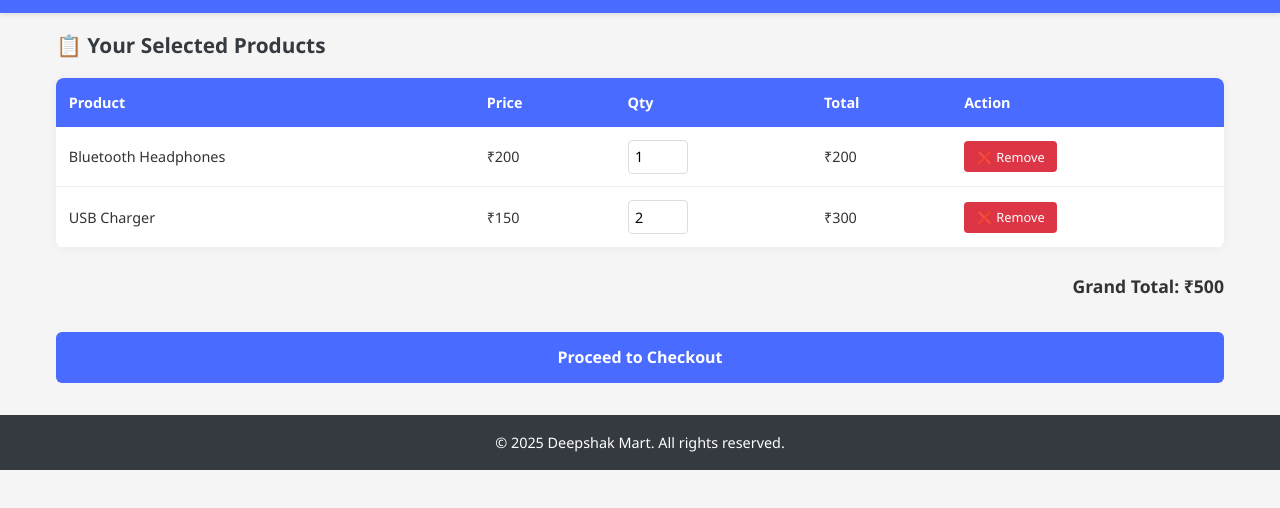
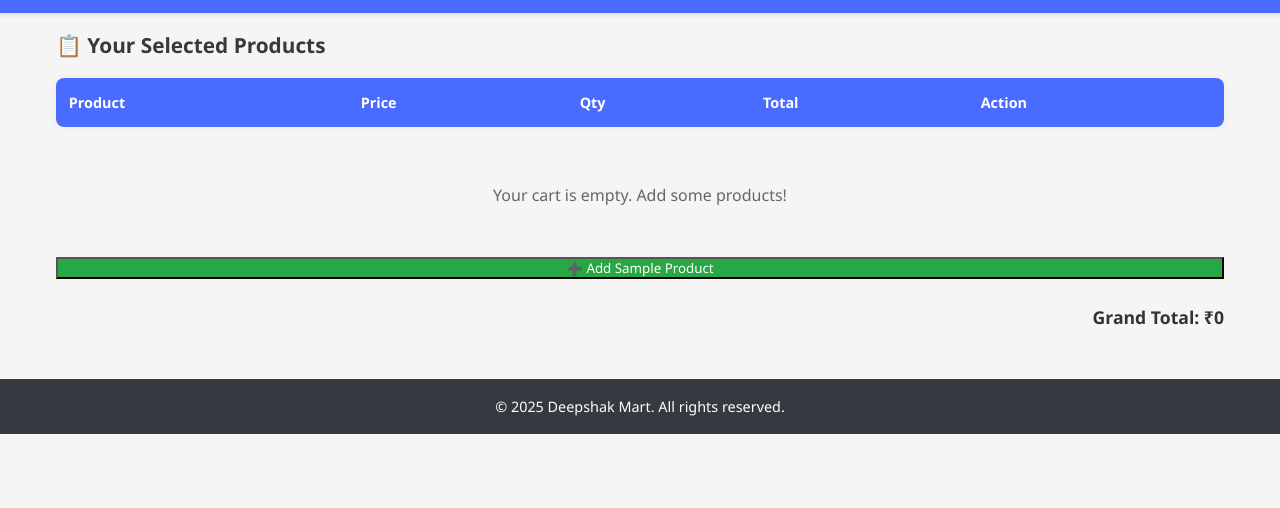
Before and after one commit to estor8374/E-store, a plain HTML site: page cart.html in a window 1280 px wide. Shown: the part 70-578 px from the top of the page. Drawn offline with Linux system fonts and the light colour scheme.

Commit message:
Update cart.html

```diff
--- a/cart.html
+++ b/cart.html
@@ -9,6 +9,7 @@
       --primary: #4a6bff;
       --secondary: #f8f9fa;
       --danger: #dc3545;
+      --success: #28a745;
       --light: #ffffff;
       --dark: #343a40;
     }
@@ -42,6 +43,7 @@
       display: flex;
       justify-content: space-between;
       align-items: center;
+      flex-wrap: wrap;
     }
 
     nav {
@@ -117,22 +119,35 @@
       font-size: 0.9rem;
     }
 
-    .remove-btn {
-      background-color: var(--danger);
-      color: white;
+    .btn {
       border: none;
       padding: 0.4rem 0.8rem;
       border-radius: 4px;
       cursor: pointer;
-      transition: background-color 0.3s;
+      transition: all 0.3s;
       font-size: 0.8rem;
       display: flex;
       align-items: center;
       gap: 0.3rem;
     }
 
+    .remove-btn {
+      background-color: var(--danger);
+      color: white;
+    }
+
     .remove-btn:hover {
       background-color: #c82333;
+    }
+
+    .add-btn {
+      background-color: var(--success);
+      color: white;
+      margin-top: 1rem;
+    }
+
+    .add-btn:hover {
+      background-color: #218838;
     }
 
     .checkout-btn {
@@ -156,11 +171,23 @@
       background-color: #3a56e0;
     }
 
+    .cart-actions {
+      display: flex;
+      flex-direction: column;
+      gap: 0.5rem;
+    }
+
     .total {
       font-size: 1.1rem;
       font-weight: bold;
       margin: 1rem 0;
       text-align: right;
+    }
+
+    .empty-cart {
+      text-align: center;
+      padding: 2rem;
+      color: #666;
     }
 
     footer {
@@ -230,7 +257,7 @@
     <h2>📋 Your Selected Products</h2>
 
     <div class="table-container">
-      <table>
+      <table id="cart-table">
         <thead>
           <tr>
             <th>Product</th>
@@ -240,32 +267,124 @@
             <th>Action</th>
           </tr>
         </thead>
-        <tbody>
-          <tr>
-            <td>Bluetooth Headphones</td>
-            <td>₹200</td>
-            <td><input type="number" value="1" min="1"></td>
-            <td>₹200</td>
-            <td><button class="remove-btn">❌ Remove</button></td>
-          </tr>
-          <tr>
-            <td>USB Charger</td>
-            <td>₹150</td>
-            <td><input type="number" value="2" min="1"></td>
-            <td>₹300</td>
-            <td><button class="remove-btn">❌ Remove</button></td>
-          </tr>
+        <tbody id="cart-items">
+          <!-- Cart items will be added here dynamically -->
         </tbody>
       </table>
     </div>
 
-    <div class="total">Grand Total: ₹500</div>
-    <a href="checkout.html" class="checkout-btn">Proceed to Checkout</a>
+    <div id="empty-cart-message" class="empty-cart" style="display: none;">
+      <p>Your cart is empty. Add some products!</p>
+    </div>
+
+    <div class="cart-actions">
+      <button class="add-btn" id="add-product-btn">➕ Add Sample Product</button>
+      <div class="total" id="grand-total">Grand Total: ₹0</div>
+      <a href="checkout.html" class="checkout-btn" id="checkout-btn" style="display: none;">Proceed to Checkout</a>
+    </div>
   </main>
 
   <footer>
     <p>© 2025 Deepshak Mart. All rights reserved.</p>
   </footer>
 
+  <script>
+    document.addEventListener('DOMContentLoaded', function() {
+      const cartItems = document.getElementById('cart-items');
+      const emptyCartMessage = document.getElementById('empty-cart-message');
+      const grandTotalElement = document.getElementById('grand-total');
+      const checkoutBtn = document.getElementById('checkout-btn');
+      const addProductBtn = document.getElementById('add-product-btn');
+
+      let products = [];
+      let productIdCounter = 1;
+
+      // Sample product data
+      const sampleProducts = [
+        { name: "Bluetooth Headphones", price: 200 },
+        { name: "USB Charger", price: 150 },
+        { name: "Power Bank", price: 500 },
+        { name: "Wireless Mouse", price: 250 },
+        { name: "Smart Watch", price: 1200 }
+      ];
+
+      // Add product to cart
+      function addProduct(product) {
+        const newProduct = {
+          id: productIdCounter++,
+          name: product.name,
+          price: product.price,
+          quantity: 1
+        };
+        products.push(newProduct);
+        renderCart();
+      }
+
+      // Remove product from cart
+      function removeProduct(productId) {
+        products = products.filter(product => product.id !== productId);
+        renderCart();
+      }
+
+      // Update product quantity
+      function updateQuantity(productId, newQuantity) {
+        const product = products.find(p => p.id === productId);
+        if (product) {
+          product.quantity = parseInt(newQuantity) || 1;
+          renderCart();
+        }
+      }
+
+      // Calculate grand total
+      function calculateTotal() {
+        return products.reduce((total, product) => {
+          return total + (product.price * product.quantity);
+        }, 0);
+      }
+
+      // Render cart
+      function renderCart() {
+        cartItems.innerHTML = '';
+
+        if (products.length === 0) {
+          emptyCartMessage.style.display = 'block';
+          checkoutBtn.style.display = 'none';
+        } else {
+          emptyCartMessage.style.display = 'none';
+          checkoutBtn.style.display = 'block';
+
+          products.forEach(product => {
+            const row = document.createElement('tr');
+            row.innerHTML = `
+              <td>${product.name}</td>
+              <td>₹${product.price}</td>
+              <td><input type="number" value="${product.quantity}" min="1"
+                   onchange="updateQuantity(${product.id}, this.value)"></td>
+              <td>₹${product.price * product.quantity}</td>
+              <td><button class="btn remove-btn" onclick="removeProduct(${product.id})">❌ Remove</button></td>
+            `;
+            cartItems.appendChild(row);
+          });
+        }
+
+        const grandTotal = calculateTotal();
+        grandTotalElement.textContent = `Grand Total: ₹${grandTotal}`;
+      }
+
+      // Add sample product button
+      addProductBtn.addEventListener('click', function() {
+        const randomProduct = sampleProducts[Math.floor(Math.random() * sampleProducts.length)];
+        addProduct(randomProduct);
+      });
+
+      // Expose functions to global scope for inline event handlers
+      window.removeProduct = removeProduct;
+      window.updateQuantity = updateQuantity;
+
+      // Initial render
+      renderCart();
+    });
+  </script>
+
 </body>
 </html>
```
